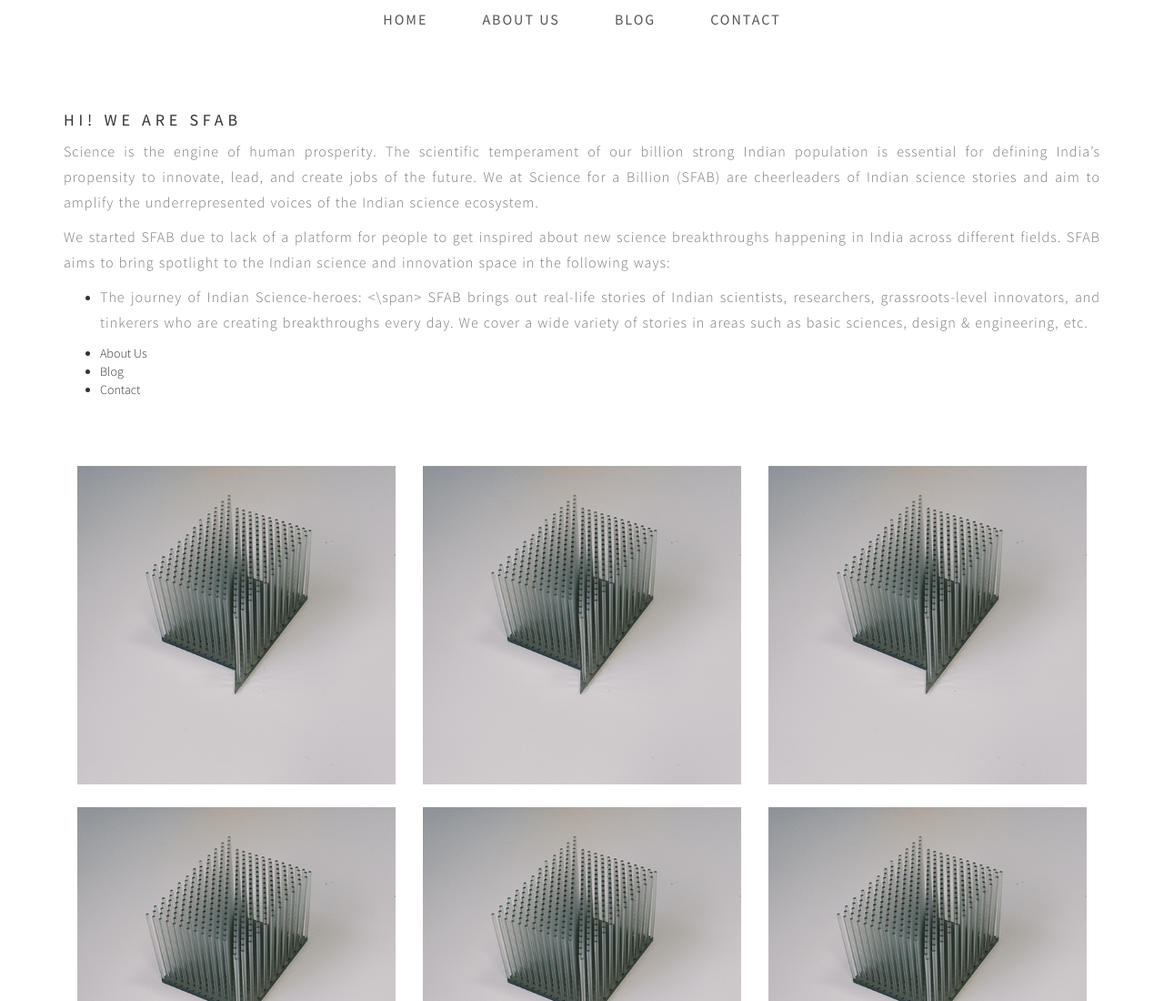
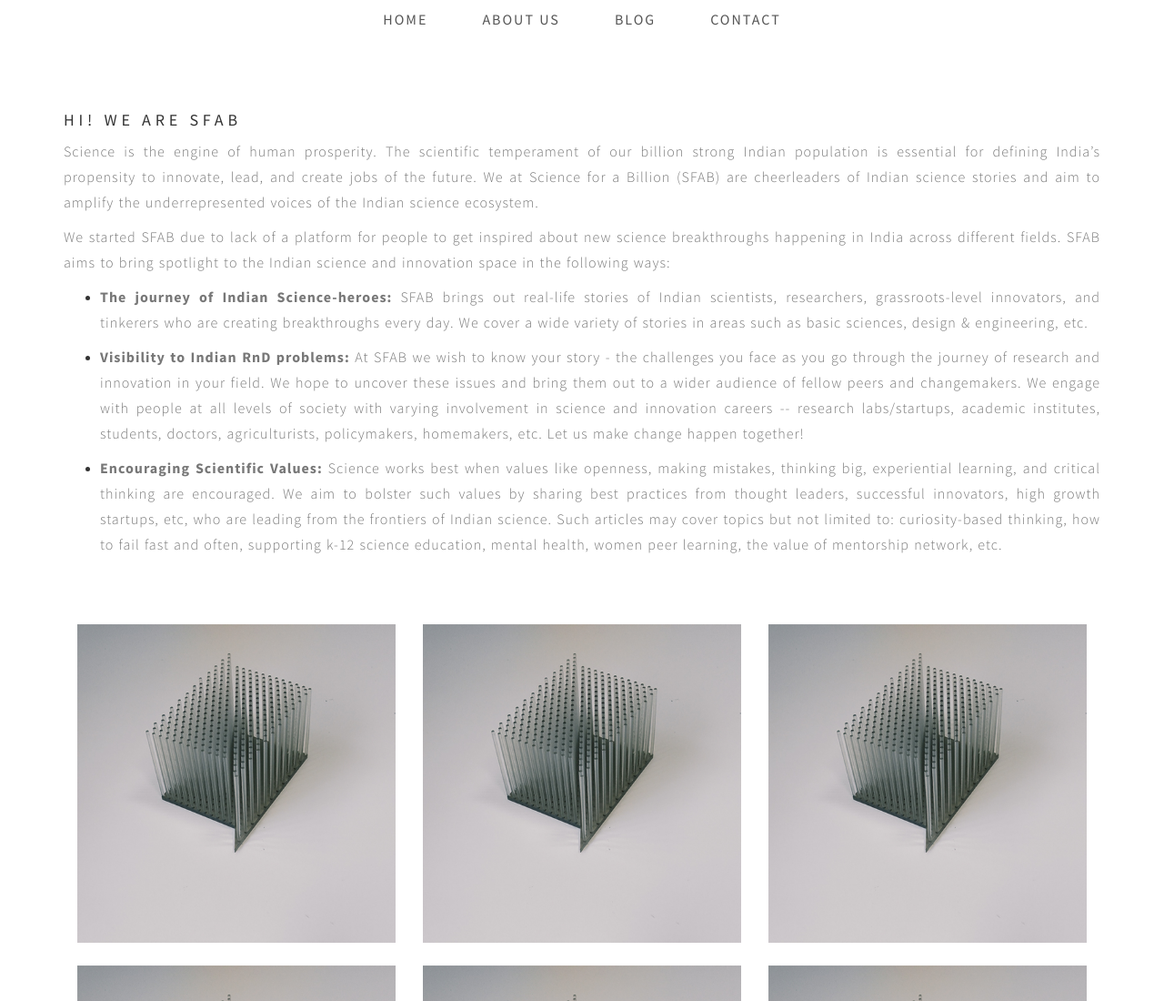
Before and after one commit to sciencefab/sciencefab.gihub.io, a plain HTML site: page index.html in a window 1280 px wide. Shown: the top 1100 px of the page at 91% size. Drawn offline with nearby package versions, Linux system fonts and the light colour scheme; some packages are replaced by stand-ins of ours.

Commit message:
Update index.html

```diff
--- a/index.html
+++ b/index.html
@@ -129,13 +129,22 @@
 				</p>
 
 				<ul >
-                        <li><p> <span> The journey of Indian Science-heroes: <\span>
+                        <li><p> <span style="font-weight:bold"> The journey of Indian Science-heroes: </span>
 				SFAB brings out real-life stories of Indian scientists, researchers, grassroots-level innovators, and tinkerers who are creating breakthroughs every day. We cover a wide variety of stories in areas such as basic sciences, design & engineering, etc.
 				</p></li>
-			<li><a href="About_Us.html">About Us</a></li>
+			<li><p> <span style="font-weight:bold"> Visibility to Indian RnD problems: </span> At SFAB we wish to know your story - the challenges you face as you go through the journey of
+				research and innovation in your field. We hope to uncover these issues and bring them out to a wider audience of fellow peers and changemakers.
+				We engage with people at all levels of society with varying involvement in science and innovation careers -- research labs/startups, academic
+				institutes, students, doctors, agriculturists, policymakers, homemakers, etc. Let us make change happen together!</li>
                         <!--<li><a href="Old Videos.html">Old Videos</a></li>-->
-			<li><a href="blog12.html">Blog</a></li>
-			<li><a href="contact.html">Contact</a></li>
+					<li><p> <span style="font-weight:bold">Encouraging Scientific Values: </span>
+						Science works best when values like openness, making mistakes, thinking big, experiential learning, and critical thinking are
+						encouraged. We aim to bolster such values by sharing best practices from thought leaders, successful innovators, high growth
+						startups, etc, who are leading from the frontiers of Indian science. Such articles may cover topics but not limited to:
+						curiosity-based thinking, how to fail fast and often, supporting k-12 science education, mental health, women peer learning,
+						the value of mentorship network, etc.</li>
+					</p>
+
                 </ul>
 
 				<p>
```
